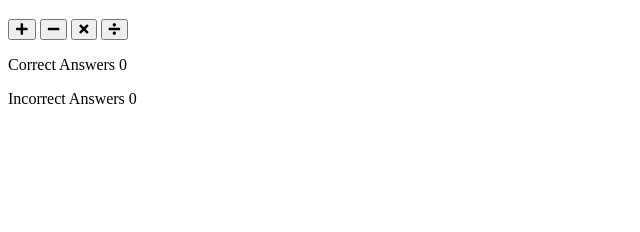
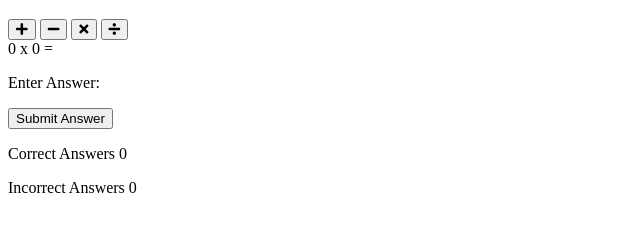
Before and after one commit to zabokaa/love_maths, a plain HTML site: page index.html in a window 1280 px wide. Shown: the part 100-332 px from the top of the page, without its empty margins (0-640 px from the left). Drawn offline with Linux system fonts and the light colour scheme.

Commit message:
create question section

```diff
--- a/index.html
+++ b/index.html
@@ -3,7 +3,8 @@
 <head>
     <meta charset="UTF-8">
     <meta name="viewport" content="width=device-width, initial-scale=1.0">
-    <link rel="stylesheet" href="https://use.fontawesome.com/releases/v5.7.2/css/all.css" integrity="sha384-fnmOCqbTlWIlj8LyTjo7mOUStjsKC4pOpQbqyi7RrhN7udi9RwhKkMHpvLbHG9Sr" crossorigin="anonymous">
+    <link rel="stylesheet" href="https://use.fontawesome.com/releases/v5.7.2/css/all.css"
+        integrity="sha384-fnmOCqbTlWIlj8LyTjo7mOUStjsKC4pOpQbqyi7RrhN7udi9RwhKkMHpvLbHG9Sr" crossorigin="anonymous">
     <link href="https://fonts.googleapis.com/css?family=Raleway%7CRighteous" rel="stylesheet">
     <link rel="stylesheet" href="assets/css/style.css">
     <title>Love Maths</title>
@@ -14,9 +15,10 @@
         <img class="logo" src="assets/images/logo.png" alt="logo">
         Love Maths
     </h1>
-    <!-- game section  -->
+    <!-- GAME AREA  -->
     <div class="game-area">
-        <div>
+        <!-- controls section -->
+        <div class="controls-area">
             <button class="btn btn--big btn--green">
                 <i class="fas fa-plus"></i>
             </button>
@@ -30,9 +32,19 @@
                 <i class="fas fa-divide"></i>
             </button>
         </div>
+
+
+        <!-- question section -->
+        <div class="question-area">
+            <span id="operand1">0</span>
+            <span id="operator">x</span>
+            <span id="operand2">0</span>
+            <span>=</span>
+            <p class="answer-message">Enter Answer:</p>
+        </div>
+        <button class="btn btn--gray">Submit Answer</button>
     </div>
-
-    <!-- core section -->
+    <!-- CORE AREA -->
     <div class="core-area">
         <p class="scores">Correct Answers <span id="score">0</span></p>
         <p class="scores">Incorrect Answers <span id="incorrect">0</span></p>
```
